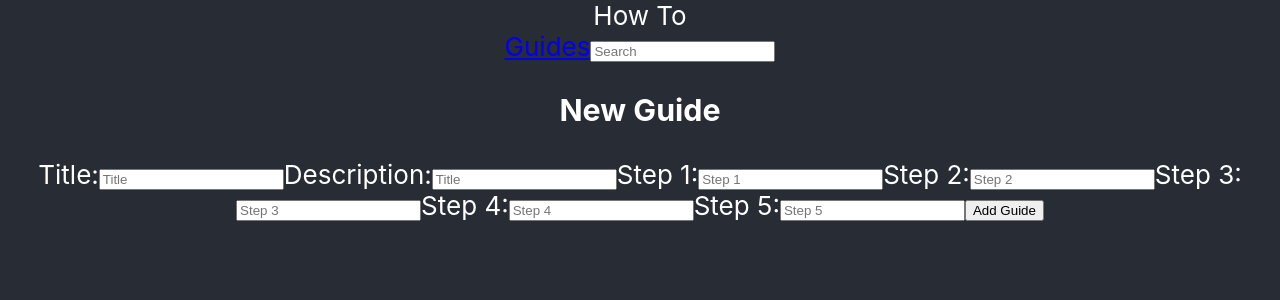
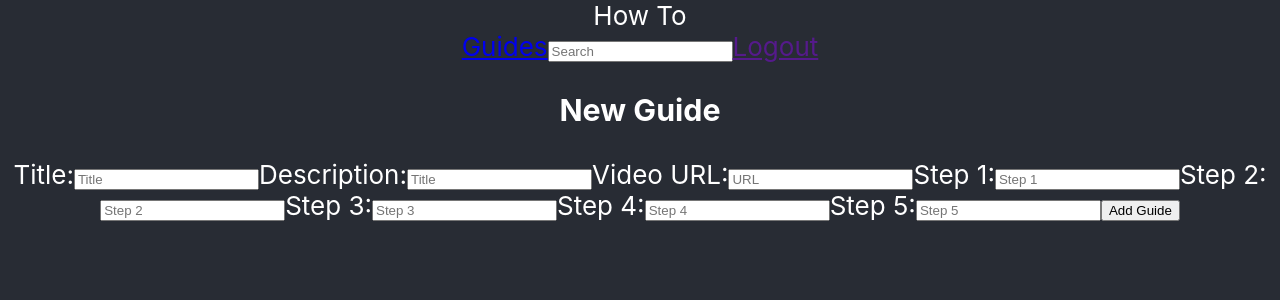
Before and after one commit to bw-how-to/how-to-FE, a React (Create React App) app in the folder how-to/: page /newguide in a window 1280 px wide. Shown: the top 300 px of the page. Built offline with nearby package versions, Linux system fonts and the light colour scheme; no server answers; sample sign-in values are in the browser's storage.

Commit message:
added abiltiy to link video

```diff
--- a/how-to/package.json
+++ b/how-to/package.json
@@ -7,6 +7,7 @@
     "node-sass": "^4.12.0",
     "react": "^16.8.6",
     "react-dom": "^16.8.6",
+    "react-player": "^1.11.0",
     "react-router-dom": "^5.0.0",
     "react-scripts": "3.0.1"
   },
--- a/how-to/src/App.js
+++ b/how-to/src/App.js
@@ -73,6 +73,7 @@ class App extends React.Component {
       .then(res => {
         this.setState({guides: res.data})
         this.setState({fetchingData: false})
+        this.setState({username: localStorage.getItem('username'), user_id: localStorage.getItem('user_id'), user_type: localStorage.getItem('user_type')})
       })
       .catch(err => console.log(err))
       }
@@ -87,11 +88,11 @@ class App extends React.Component {
       console.log(res)
         localStorage.setItem('jwt', res.data.token)
         // this.props.history.push('/guides')
-        this.getGuides()
         this.setState({loggingIn: false})
         localStorage.setItem('username', res.data.username)
         localStorage.setItem('user_id', res.data.id)
         localStorage.setItem('user_type', res.data.type)
+        this.getGuides()
 
     })
     .catch(err => {
--- a/how-to/src/components/EditGuide.js
+++ b/how-to/src/components/EditGuide.js
@@ -10,6 +10,7 @@ class EditGuide extends React.Component {
                 title: this.props.postToEdit.title,
                 user_id: this.props.user_id,
                 type: this.props.postToEdit.type,
+                link: this.props.postToEdit.link,
                 description: this.props.postToEdit.description,
                 step_1: this.props.postToEdit.step_1,
                 step_2: this.props.postToEdit.step_2,
@@ -73,6 +74,14 @@ class EditGuide extends React.Component {
                         onChange={this.handleChanges}
                         value={this.state.description}
                     />
+                    Video URL:
+                    <input
+                        type='text'
+                        name='link'
+                        placeholder='URL'
+                        onChange={this.handleChanges}
+                        value={this.state.link}
+                    />
                     Step 1:
                     <input
                         type='text'
--- a/how-to/src/components/Nav.js
+++ b/how-to/src/components/Nav.js
@@ -7,6 +7,11 @@ export default class Nav extends React.Component {
         this.state = {
             search: ''
         }
+    }
+
+    logout = () => {
+        localStorage.clear()
+        this.props.history.push('/login')
     }
 
     handleChanges = (e) => {
@@ -28,11 +33,12 @@ export default class Nav extends React.Component {
                         placeholder='Search'
                         onChange={this.handleChanges}
                         value={this.state.search} />
-                    {this.props.user_type === 'creator' ? (
+                    {localStorage.getItem('user_type') === 'creator' ? (
                         <Link to="/newguide">Create Guide</Link>
                     ) : (
-                        <div></div>
+                        <span></span>
                     )}
+                    <Link onClick={this.logout}>Logout</Link>
                 </div>
             ) : (
                 <div>
--- a/how-to/src/components/NewGuide.js
+++ b/how-to/src/components/NewGuide.js
@@ -10,6 +10,7 @@ class NewGuide extends React.Component {
                 user_id: this.props.user_id,
                 type: 'cooking',
                 description: '',
+                link: '',
                 step_1: '',
                 step_2: '',
                 step_3: '',
@@ -59,6 +60,14 @@ class NewGuide extends React.Component {
                     onChange={this.handleChanges}
                     value={this.state.description}
                 />
+                Video URL:
+                <input
+                    type='text'
+                    name='link'
+                    placeholder='URL'
+                    onChange={this.handleChanges}
+                    value={this.state.link}
+                />
                 Step 1:
                 <input
                     type='text'
--- a/how-to/src/components/Post.js
+++ b/how-to/src/components/Post.js
@@ -1,6 +1,6 @@
 import React from 'react';
 import axios from 'axios';
-
+import ReactPlayer from 'react-player'
 export default class Post extends React.Component {
     constructor(props){
         super(props)
@@ -19,7 +19,7 @@ export default class Post extends React.Component {
         const formattedPosts = []
             this.props.guides.forEach((post) => {
                 if (this.props.id === post.id || post.id === parseInt(this.props.match.params.id) ) {
-                formattedPosts.push({username: post.username, title: post.title, description: post.description, step_1: post.step_1, step_2: post.step_2, step_3: post.step_3, step_4: post.step_4, step_5: post.step_5, post_id: post.id})
+                formattedPosts.push({username: post.username, title: post.title, description: post.description, step_1: post.step_1, step_2: post.step_2, step_3: post.step_3, step_4: post.step_4, step_5: post.step_5, post_id: post.id, link: post.link })
                 }
             })
         return formattedPosts
@@ -65,6 +65,7 @@ export default class Post extends React.Component {
                             <div onClick={this.handleUsernameClick}>{post.username}</div>
                             <div>{post.title}</div>
                             <div>{post.description}</div>
+                            <ReactPlayer url={post.link} playing />
                             <div>{post.step_1}</div>
                             <div>{post.step_2}</div>
                             <div>{post.step_3}</div>
```
Also changed, not shown: 1 other file (tests, documents, lock files or other folders).
